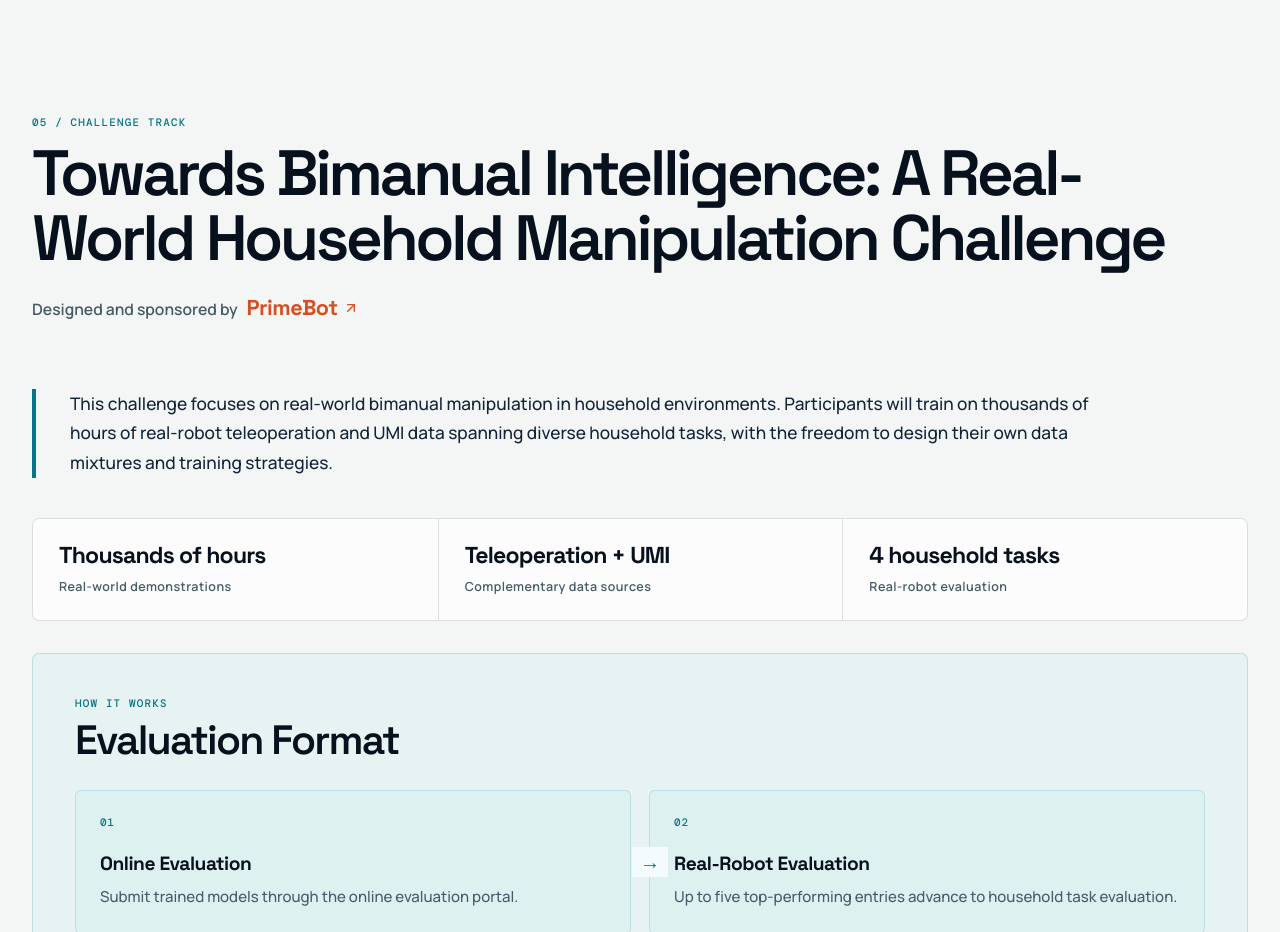
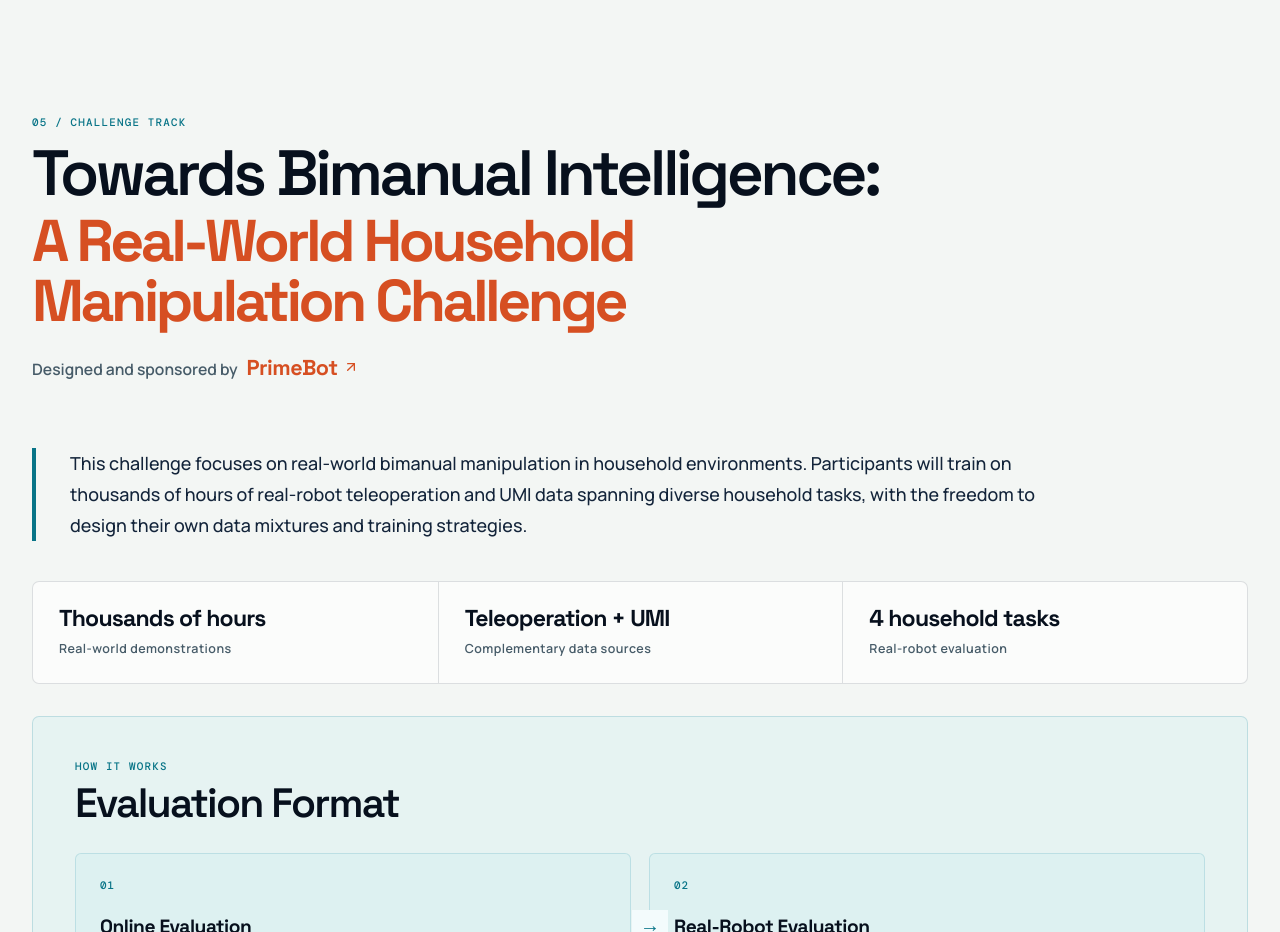
Before and after one commit to bimanual-robot-learning/bimanual-robot-learning.github.io, a React (Vite) app: page / in a window 1280 px wide. Shown: the part 6500-7432 px from the top of the page. Built offline with nearby package versions, Linux system fonts and the light colour scheme.

Commit message:
style: emphasize challenge identity

```diff
--- a/src/App.css
+++ b/src/App.css
@@ -1341,6 +1341,18 @@
   text-wrap: balance;
 }
 
+.challenge-title__lead,
+.challenge-title__highlight {
+  display: block;
+}
+
+.challenge-title__highlight {
+  margin-top: 0.08em;
+  color: var(--orange-deep);
+  font-size: 0.92em;
+  font-weight: 650;
+}
+
 .challenge-evaluation > .eyebrow,
 .challenge-tasks > .eyebrow,
 .challenge-timeline > .eyebrow {
@@ -1353,7 +1365,7 @@
   margin: 0 0 40px;
   color: var(--ink-800);
   border-left: 4px solid var(--cyan-deep);
-  font-size: 1.08rem;
+  font-size: clamp(1.08rem, 1.4vw, 1.18rem);
   font-weight: 500;
   line-height: 1.72;
 }
@@ -2463,6 +2475,7 @@
 
   .challenge-introduction {
     padding-left: 18px;
+    font-size: 1.06rem;
   }
 
   .challenge-sponsor {
```
Also changed, not shown: 1 other file (tests, documents, lock files or other folders).
